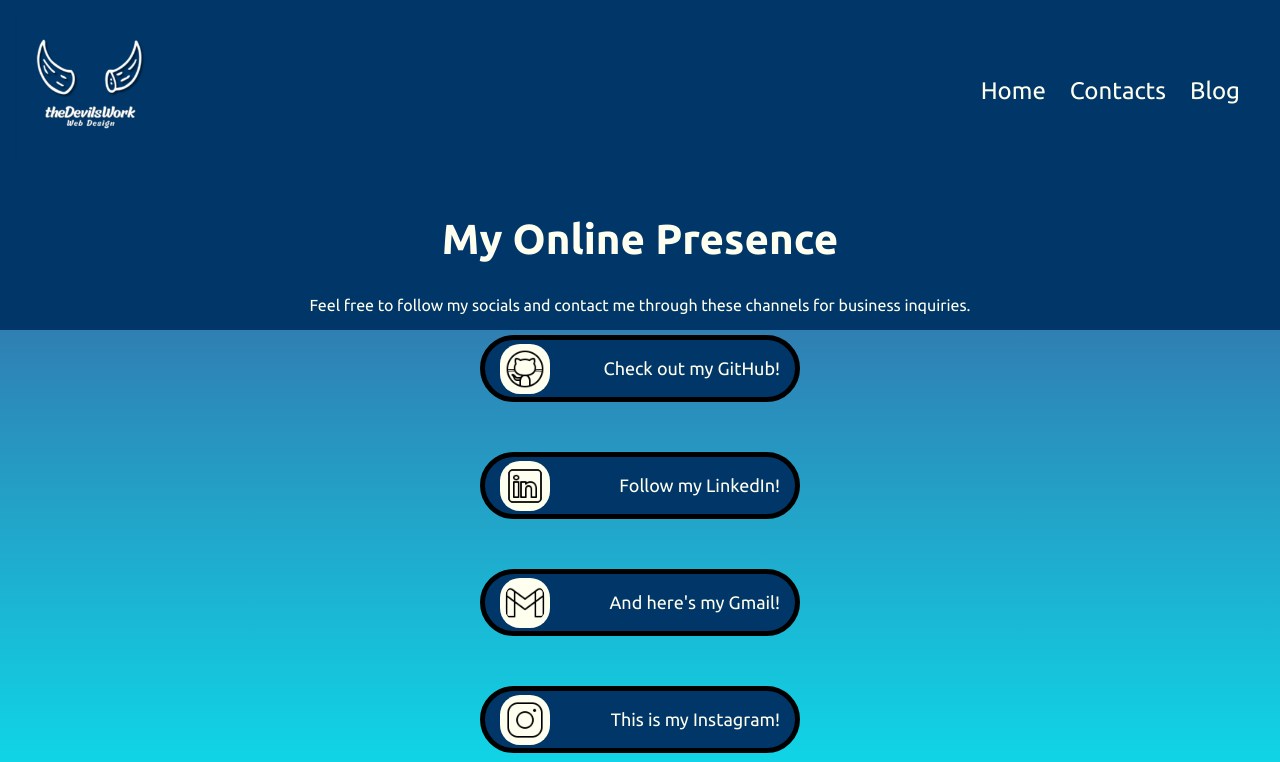
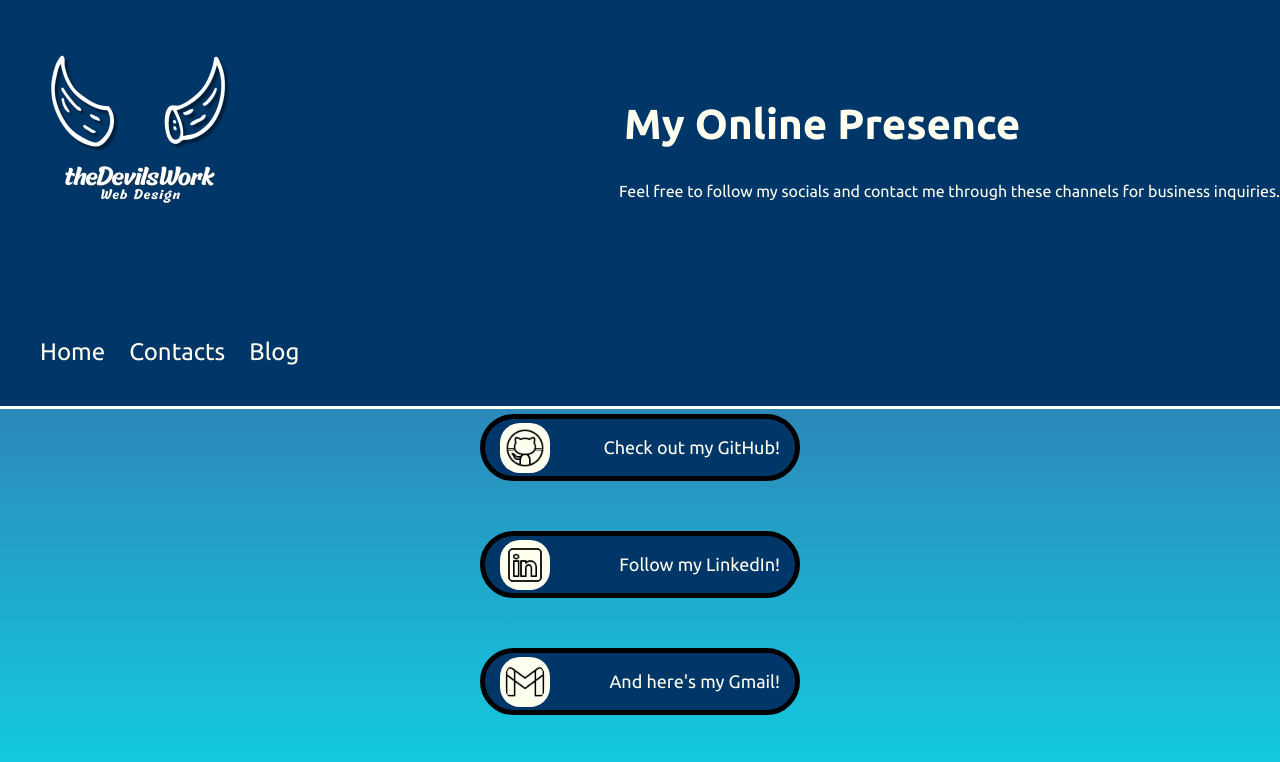
Before and after one commit to Hornsy96/LandingPage, a plain HTML site: page contacts.html in a window 1280 px wide. Shown: the top 762 px of the page. Drawn offline with Linux system fonts and the light colour scheme.

Commit message:
brought stylecontact in line with style

```diff
--- a/contacts.html
+++ b/contacts.html
@@ -14,6 +14,12 @@
 <body>
     <div class="header">
         <img class= "horns" src="./images/horns.png" alt="an image of a pair of horns">
+        <div class="content">
+            <div class="contenttext">
+                <h1>My Online Presence</h1>
+                <p>Feel free to follow my socials and contact me through these channels for business inquiries.</p>
+            </div>
+        </div>
         <div class="headerlinks">
             <ul role="navigation">
                 <li><a href="index.html">Home</a></li>
@@ -22,13 +28,6 @@
             </ul>
         </div>
     </div>
-    <div class="content">
-        <div class="contenttext">
-            <h1>My Online Presence</h1>
-            <p>Feel free to follow my socials and contact me through these channels for business inquiries.</p>
-        </div>
-    </div>
-
 
     <div class="sociallinks">
        <a href="https://github.com/Hornsy96" class="bouncelinks">
--- a/style.css
+++ b/style.css
@@ -31,7 +31,7 @@ body {
 .horns {
     display: flex;
     justify-content: flex-start;
-    width: 175px;
+    width: 250px;
     height: auto;
     padding: 8px;
     transition: transform 0.5s ease-out;
@@ -74,7 +74,7 @@ img {
     display: flex;
     border-radius: 50%;
     border-color: #003768;
-    width: 200px;
+    width: 250px;
     height: auto;
     background-color: #003768;
     padding: 16px;
--- a/stylecontact.css
+++ b/stylecontact.css
@@ -24,16 +24,17 @@ body {
     width: 100%;
     gap: 16px;
     background-color: #003768;
-    border-color: ivory;
+    border-bottom: 3px ivory solid;
     flex-wrap: wrap;
 }
 
 .horns {
     display: flex;
     justify-content: flex-start;
-    width: 150px;
+    width: 250px;
     height: auto;
     padding: 16px;
+    transition: transform 0.5s ease-out;
 }
 
 .horns:hover {
@@ -62,12 +63,24 @@ ul {
 .content {
     display: flex;
     flex-direction: row;
-    width: 100vw;
     align-items: center;
     justify-content: center;
     text-align: start;
     gap: 16px;
     background-color: #003768;
+}
+
+.contenttext {
+    display: flex;
+    flex-direction: column;
+    justify-content: center;
+    align-items: flex-start;
+    margin-left: 5px;
+}
+
+.contenttext
+p {
+    margin-top: 1px;
 }
 
 .content
@@ -84,13 +97,6 @@ img {
     max-width: 100%;
     max-height: 100%;
     object-fit: contain;
-}
-
-.button {
-    font-size: 18px;
-    padding: 4px;
-    background-color: ivory;
-    border-color: #003768;
 }
 
 .sociallinks {
@@ -156,7 +162,6 @@ p {
     display: flex;
     align-items: center;
     justify-content: center;
-    margin-top: auto;
     background-color: #003768;
     width: 100%;
 }
```
